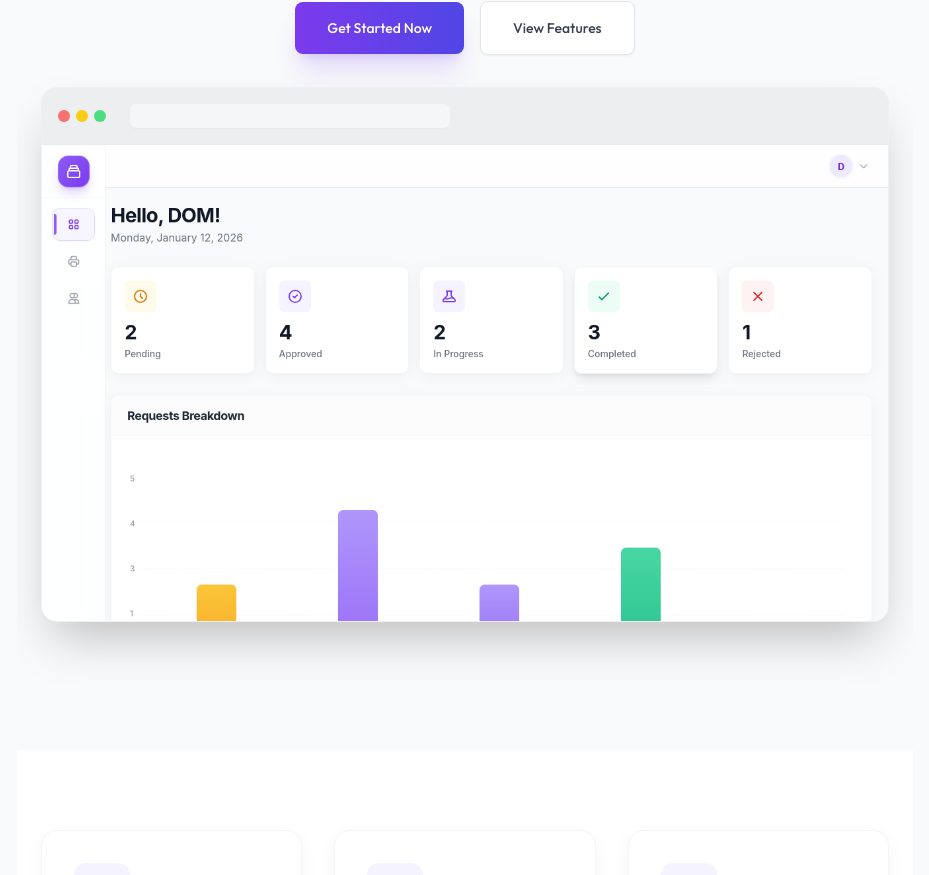
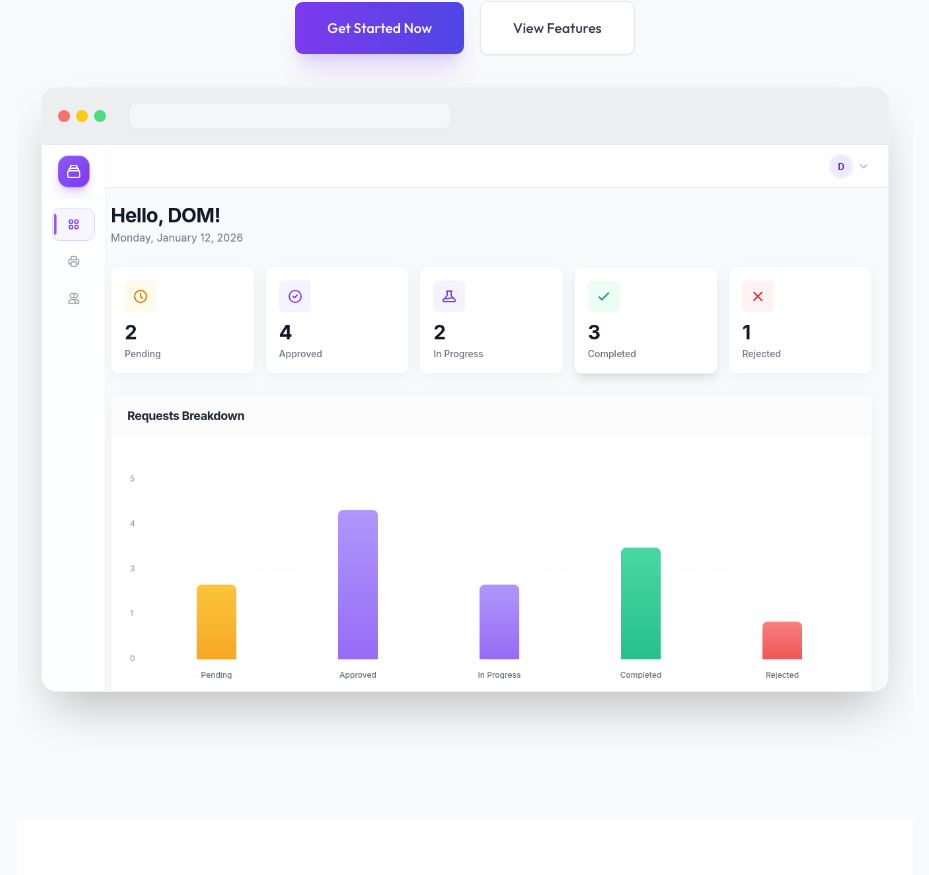
Before and after one commit to sh1vam-03/printportal, a React (Vite) app in the folder client/: page / in a window 1280 px wide. Shown: the part 585-1460 px from the top of the page, without its empty margins (175-1104 px from the left). Built offline with nearby package versions, Linux system fonts and the light colour scheme; no server answers.

Commit message:
fix: preview image ratio

```diff
--- a/client/src/pages/public/LandingPage.jsx
+++ b/client/src/pages/public/LandingPage.jsx
@@ -57,11 +57,11 @@
                             </div>
                             <div className="ml-4 h-6 w-full max-w-xs bg-white rounded-md shadow-sm opacity-50"></div>
                         </div>
-                        <div className="aspect-[16/9] bg-white flex items-center justify-center overflow-hidden">
+                        <div className="bg-white flex items-center justify-center overflow-hidden">
                             <img
                                 src="/preview.png"
                                 alt="Dashboard Interface"
-                                className="w-full h-full object-cover object-top hover:scale-105 transition-transform duration-700"
+                                className="w-full h-auto object-contain hover:scale-105 transition-transform duration-700"
                             />
                         </div>
                     </div>
```
